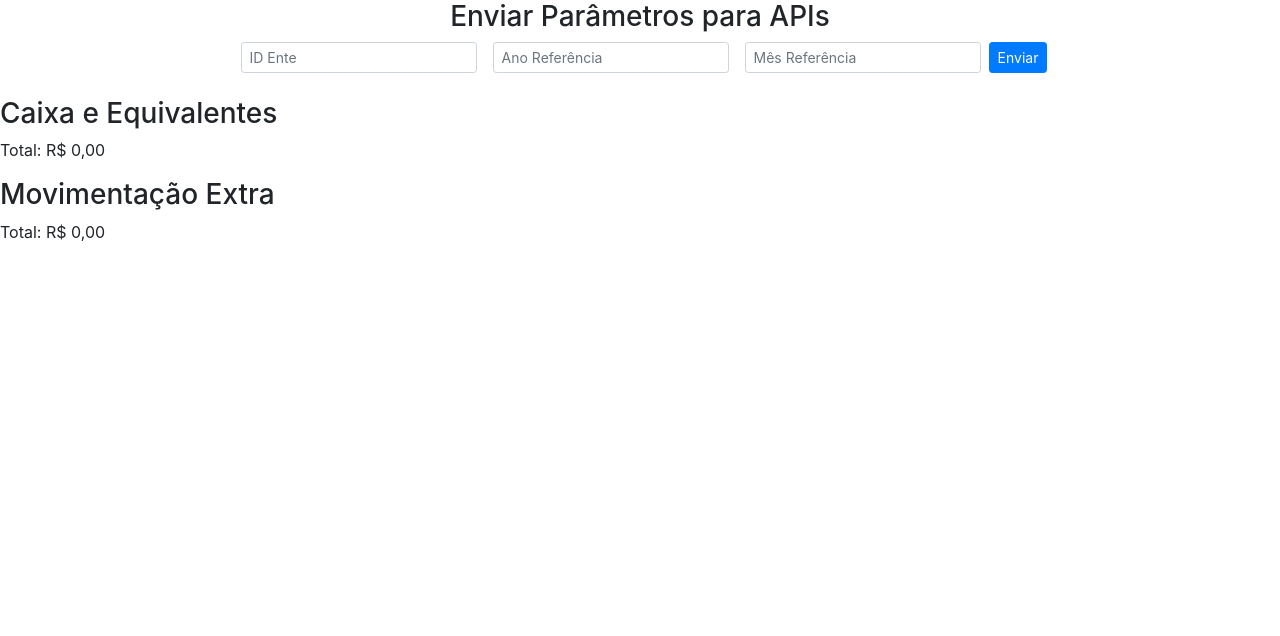
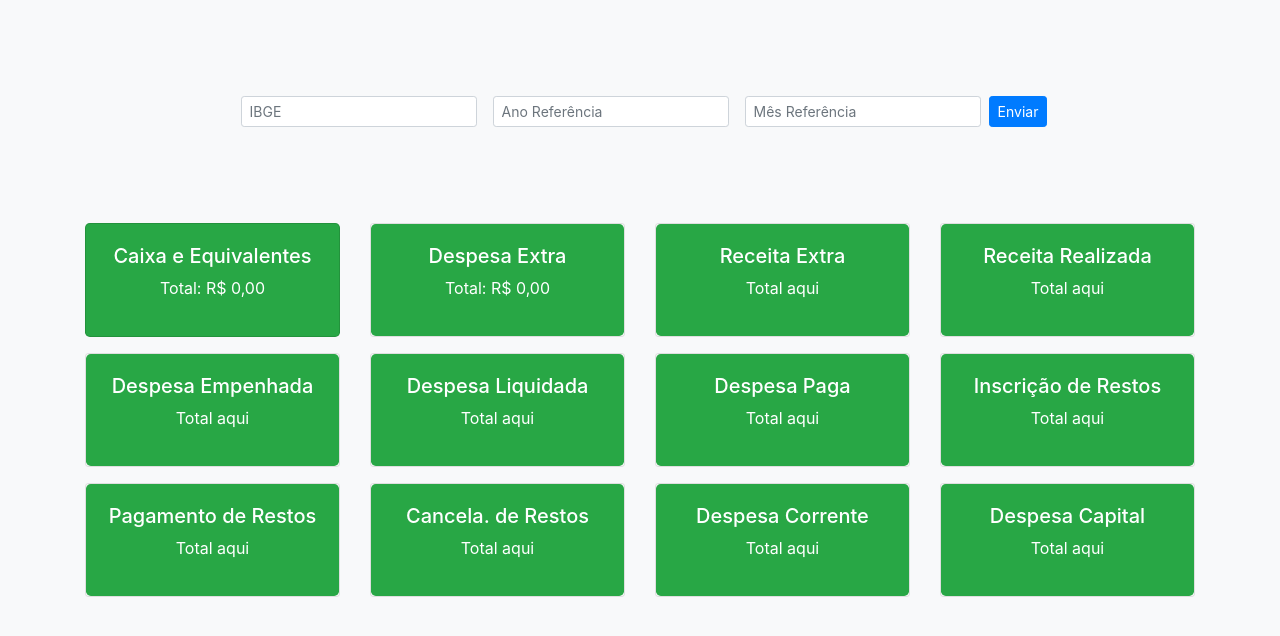
Before and after one commit to admsouza/painel-msc, a Flask app: page / in a window 1280 px wide. Shown: the top 636 px of the page. Run offline with Flask 3, Linux system fonts and the light colour scheme; some libraries are stand-ins or nearby versions.

Commit message:
Ajustes de Layout

```diff
--- a/app/functions/movextra.py
+++ b/app/functions/movextra.py
@@ -21,8 +21,8 @@ def movextra_data(data):
     filtered = df[
         (df['conta_contabil'].str.contains("1138", na=False)) &
         (df['natureza_conta'] == "D") &
-        (df['tipo_valor'] == "period_change") &
-        (df['poder_orgao'] == "10131")
+        (df['tipo_valor'] == "period_change")
+
     ]
 
     # Verificar o DataFrame filtrado
--- a/app/templates/index.html
+++ b/app/templates/index.html
@@ -1,48 +1,135 @@
 <!DOCTYPE html>
 <html lang="pt-BR">
 <head>
-    <meta charset="UTF-8">
-    <meta name="viewport" content="width=device-width, initial-scale=1.0">
+  <meta charset="UTF-8" />
+  <meta name="viewport" content="width=device-width, initial-scale=1.0" />
   <title>Natureza Patrimonial</title>
-    <link rel="stylesheet" href="https://stackpath.bootstrapcdn.com/bootstrap/4.5.2/css/bootstrap.min.css">
-    <link rel="stylesheet" href="{{ url_for('static', filename='css/styles.css') }}">
+  <link rel="stylesheet" href="https://stackpath.bootstrapcdn.com/bootstrap/4.5.2/css/bootstrap.min.css" />
+  <link rel="stylesheet" href="{{ url_for('static', filename='css/styles.css') }}" />
 </head>
-<body>
+<body class="bg-light">
+  <header class="text-center mb-4"> <b></b>
 
-    <header class="text-center mb-4">
-        <h3>Enviar Parâmetros para APIs</h3>
-        <form action="/enviar_parans" method="POST" class="form-inline justify-content-center">
+    <form action="/enviar_parans" method="POST" class="form-inline justify-content-center mt-5 padding-top pt-5">
       <div class="form-group mx-2">
-                <label for="id_ente" class="sr-only">ID Ente:</label>
-                <input type="text" id="id_ente" name="id_ente" class="form-control form-control-sm" placeholder="ID Ente" required>
+          <label for="id_ente" class="sr-only"></label>
+          <input type="text" id="id_ente" name="id_ente" class="form-control form-control-sm" placeholder="IBGE" required />
       </div>
       <div class="form-group mx-2">
-                <label for="an_referencia" class="sr-only">Ano de Referência:</label>
-                <input type="text" id="an_referencia" name="an_referencia" class="form-control form-control-sm" placeholder="Ano Referência" required>
+          <label for="an_referencia" class="sr-only"></label>
+          <input type="text" id="an_referencia" name="an_referencia" class="form-control form-control-sm" placeholder="Ano Referência" required />
       </div>
       <div class="form-group mx-2">
-                <label for="me_referencia" class="sr-only">Mês de Referência:</label>
-                <input type="text" id="me_referencia" name="me_referencia" class="form-control form-control-sm" placeholder="Mês Referência" required>
+          <label for="me_referencia" class="sr-only"></label>
+          <input type="text" id="me_referencia" name="me_referencia" class="form-control form-control-sm" placeholder="Mês Referência" required />
       </div>
       <button type="submit" class="btn btn-primary btn-sm">Enviar</button>
   </form>
+
   </header>
 
-    <!-- Ajuste aqui para a div box-main -->
-
-        <div class="box-main">
-            <div class="caixa-card">
-
-                    <h3>Caixa e Equivalentes</h3>
+  <div class="container box-main justify-content-center mt-5 padding-top pt-5 ">
+    <div class="row">
+      <div class="col-md-3 mb-3">
+        <div class="total-card card bg-success text-white rounded-lg">
+          <div class="card-body text-center bg-success text-white rounded-lg">
+            <h5>Caixa e Equivalentes</h5>
             <p>Total: {{ total_sum }}</p>
           </div>
+        </div>
+      </div>
 
-
-            <div class="extra-card">
-                <div class="">
-                    <h3>Movimentação Extra</h3>
+      <div class="col-md-3 mb-3">
+        <div class="total-card card">
+          <div class="card-body text-center bg-success text-white rounded-lg bg-success text-white rounded-lg">
+            <h5>Despesa Extra</h5>
             <p>Total: {{ total_extra }}</p>
           </div>
+        </div>
+      </div>
+
+      <div class="col-md-3 mb-3">
+        <div class="total-card card">
+          <div class="card-body text-center bg-success text-white rounded-lg bg-success text-white rounded-lg">
+            <h5>Receita Extra</h5>
+            <p>Total aqui</p>
+          </div>
+        </div>
+      </div>
+
+      <div class="col-md-3 mb-3">
+        <div class="total-card card">
+          <div class="card-body text-center bg-success text-white rounded-lg">
+            <h5>Receita Realizada</h5>
+            <p>Total aqui</p>
+          </div>
+        </div>
+      </div>
+
+      <div class="col-md-3 mb-3">
+        <div class="total card ">
+          <div class="card-body text-center bg-success text-white rounded-lg">
+            <h5>Despesa Empenhada</h5>
+            <p>Total aqui</p>
+          </div>
+        </div>
+      </div>
+      <div class="col-md-3 mb-3">
+        <div class="total-card card ">
+          <div class="card-body text-center bg-success text-white rounded-lg">
+            <h5>Despesa Liquidada</h5>
+            <p>Total aqui</p>
+          </div>
+      </div>
+    </div>
+    <div class="col-md-3 mb-3">
+        <div class="total-card card ">
+          <div class="card-body text-center bg-success text-white rounded-lg">
+            <h5>Despesa Paga</h5>
+            <p>Total aqui</p>
+      </div>
+    </div>
+  </div>
+  <div class="col-md-3 mb-3">
+    <div class="total-card card ">
+      <div class="card-body text-center bg-success text-white rounded-lg">
+        <h5>Inscrição de Restos</h5>
+        <p>Total aqui</p>
+            </div>
+        </div>
+    </div>
+    <div class="col-md-3 mb-3">
+    <div class="total-card card ">
+      <div class="card-body text-center bg-success text-white rounded-lg">
+        <h5>Pagamento de Restos</h5>
+        <p>Total aqui</p>
+           </div>
+       </div>
+    </div>
+
+    <div class="col-md-3 mb-3">
+    <div class="total-card card ">
+      <div class="card-body text-center bg-success text-white rounded-lg">
+        <h5>Cancela. de Restos</h5>
+        <p>Total aqui</p>
+        </div>
+    </div>
+</div>
+
+<div class="col-md-3 mb-3">
+    <div class="total-card card ">
+      <div class="card-body text-center bg-success text-white rounded-lg">
+        <h5>Despesa Corrente</h5>
+        <p>Total aqui</p>
+        </div>
+    </div>
+</div>
+
+<div class="col-md-3 mb-3">
+    <div class="total-card card ">
+      <div class="card-body text-center bg-success text-white rounded-lg">
+        <h5>Despesa Capital</h5>
+        <p>Total aqui</p>
         </div>
     </div>
 </div>
```
Also changed, not shown: static/style.css (+12 -15 lines). Lines whose indentation alone changed are shown as unchanged.
